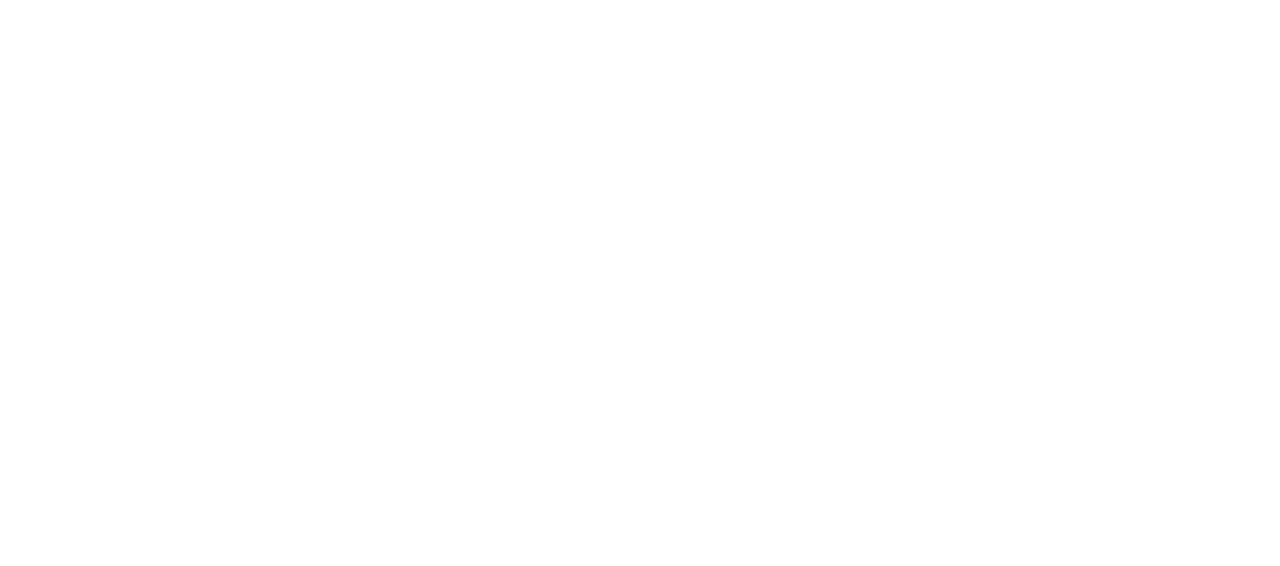
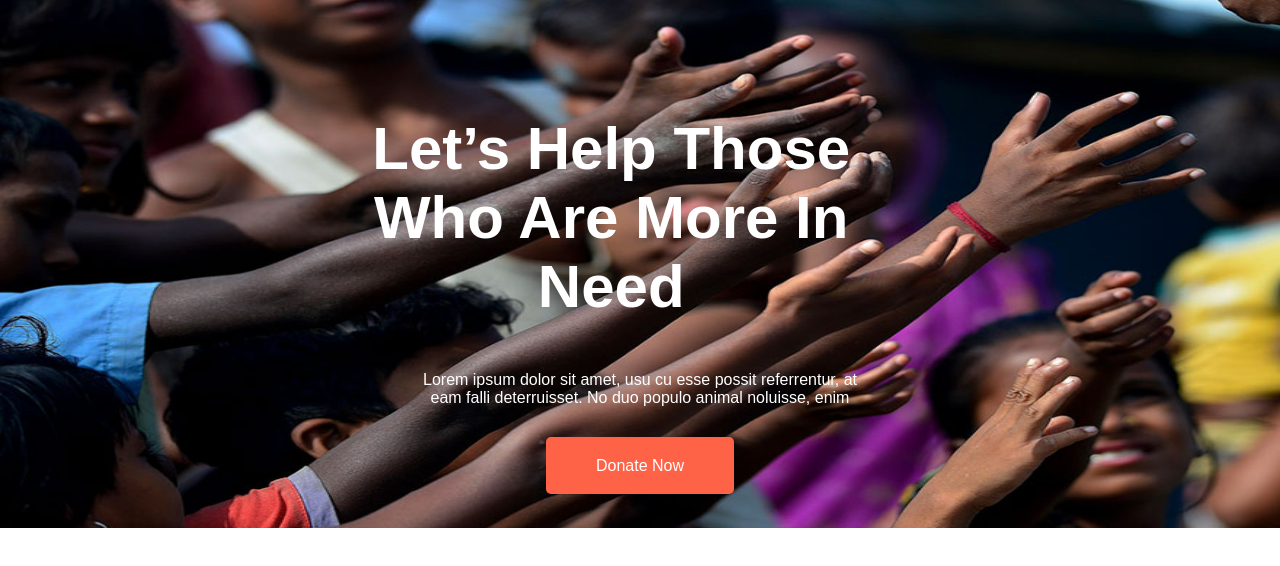
Before and after one commit to PPProsenjit/donate-today, a plain HTML site: page main.html in a window 1280 px wide. Drawn offline with Linux system fonts and the light colour scheme.

Commit message:
top-banner

```diff
--- a/main.html
+++ b/main.html
@@ -6,11 +6,19 @@
     <meta http-equiv="X-UA-Compatible" content="IE=edge">
     <meta name="viewport" content="width=device-width, initial-scale=1.0">
     <title>donate-today</title>
+
     <link rel="stylesheet" href="style.css">
 </head>
 
 <body>
+    <section class="top-banner">
 
+        <h1>Let’s Help Those Who Are More In Need</h1>
+        <p>Lorem ipsum dolor sit amet, usu cu esse possit referrentur, at eam falli deterruisset. No duo populo animal
+            noluisse, enim</p>
+        <a href="">Donate Now</a>
+
+    </section>
 </body>
 
 </html>
--- a/style.css
+++ b/style.css
@@ -0,0 +1,45 @@
+body {
+    font-family: 'Inter', sans-serif;
+    font-family: 'Poppins', sans-serif;
+    margin: 0%;
+}
+
+h1 {
+    font-size: 60px;
+    text-align: center;
+    padding-left: 25%;
+    padding-right: 30%;
+    color: white;
+}
+
+
+.top-banner {
+    padding: 5%;
+    height: 400px;
+    background-image: url(images/donation13.jpg);
+    background-size: 100% 100%;
+    background-repeat: no-repeat;
+    text-align: center;
+    color: white;
+}
+
+.top-banner p {
+    padding-bottom: 3%;
+    padding-left: 30%;
+    padding-right: 30%;
+}
+
+.top-banner a {
+    text-decoration: none;
+    background-image: linear-gradient(tomato, tomato);
+    padding: 20px 50px;
+    color: white;
+    font-weight: 700px;
+    border-radius: 5px;
+
+}
+
+.donate-button {
+    text-decoration: none;
+
+}
```
